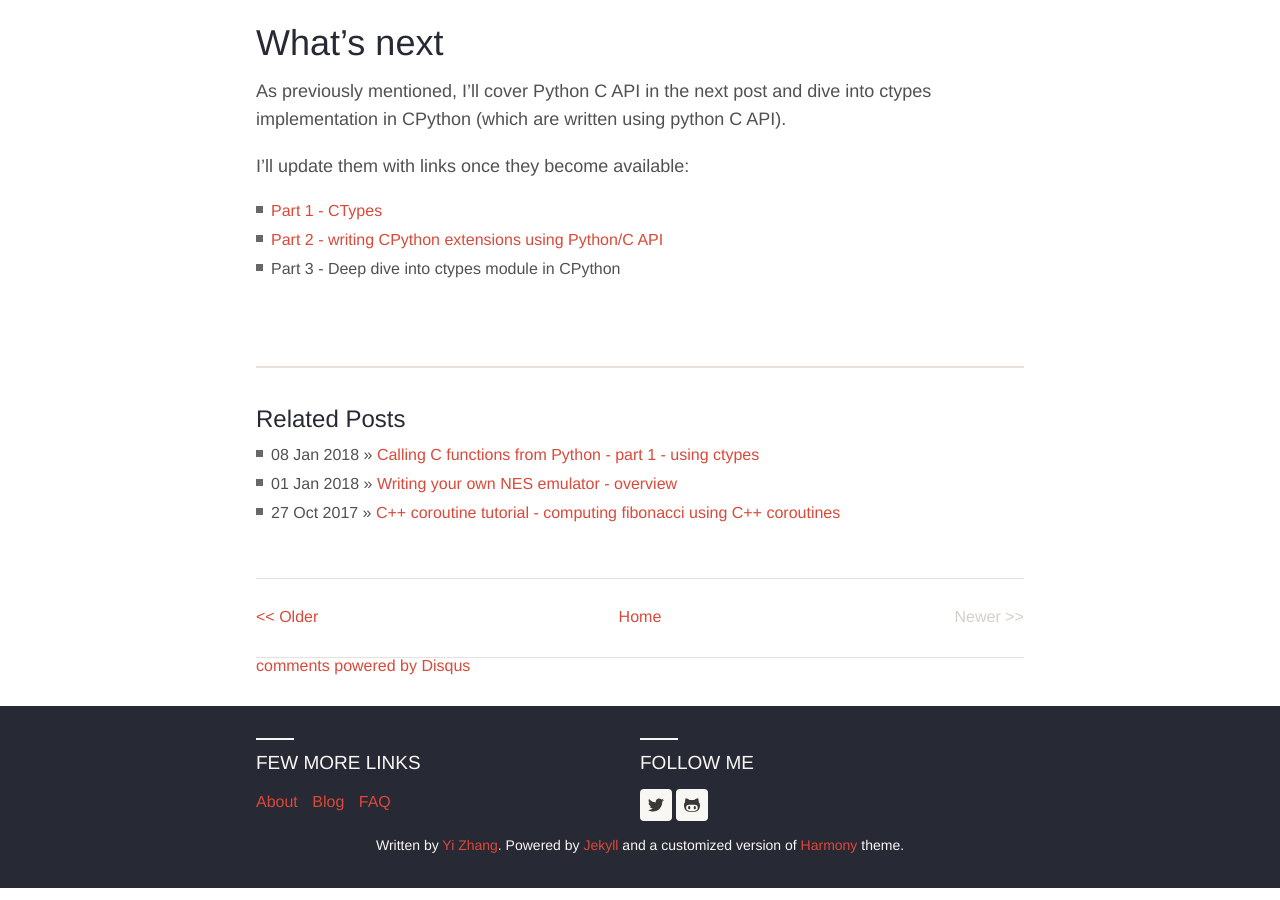
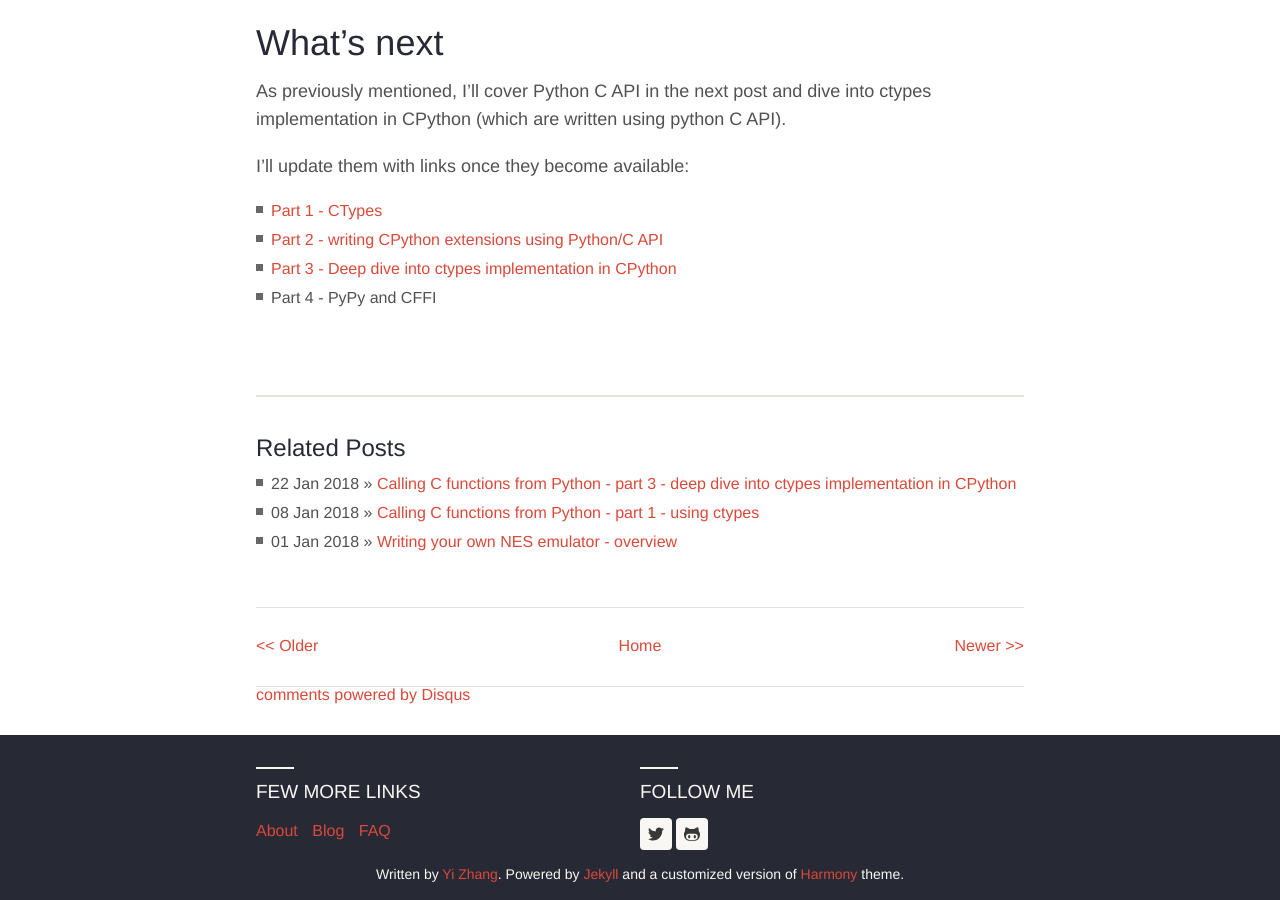
Before and after one commit to yizhang82/yizhang82.github.io, a Jekyll site: the page built from _posts/2018-01-15-python-interop-2.md, in a window 1280 px wide and 900 px high, scrolled down 10616 px. Built offline with Jekyll 4.4.1, drawn with Linux system fonts in a browser that asks for light colours; nearby versions of some CDN libraries; comment, search, counter and statistics services are not loaded.

Commit message:
Publish python interop 3 and update links

```diff
--- a/_posts/2018-01-15-python-interop-2.md
+++ b/_posts/2018-01-15-python-interop-2.md
@@ -403,4 +403,5 @@ I'll update them with links once they become available:
 
 * [Part 1 - CTypes](/python-interop-ctypes)
 * [Part 2 - writing CPython extensions using Python/C API](/python-interop-capi)
-* Part 3 - Deep dive into ctypes module in CPython
+* [Part 3 - Deep dive into ctypes implementation in CPython](/python-interop-inside-ctypes)
+* Part 4 - PyPy and CFFI
--- a/_drafts/python-ctypes.md
+++ b/_posts/2018-01-22-python-interop-3.md
@@ -1,5 +1,18 @@
-
-## Deep Dive
+---
+layout: post
+title:  "Calling C functions from Python - part 3 - deep dive into ctypes implementation in CPython"
+date:   2018-01-22
+description: Calling C functions from Python - part 3 - deep dive into ctypes implementation in CPython
+permalink: python-interop-inside-ctypes
+comments: true
+categories:
+- python
+- interop
+- ctypes
+- cpython
+- vm
+- runtime
+---
 
 Last time we've looked at using ctypes to call C API, and writing extension module using Python/C API. Now we can finally tie these two together - looking at how ctypes is actually implemented using mix of Python/C API  and Python code.
 
@@ -495,7 +508,7 @@ Originally I was planning to write 3 part series. But then I got interested in [
 
 I'll update them with links once they become available:
 
-- Part 1 - CTypes
-- Part 2 - Using Python C API (CPython only)
-- Part 3 - Deep dive into ctypes module in CPython
-- Part 4 - PyPy and CFFI
+* [Part 1 - CTypes](/python-interop-ctypes)
+* [Part 2 - writing CPython extensions using Python/C API](/python-interop-capi)
+* [Part 3 - Deep dive into ctypes implementation in CPython](/python-interop-inside-ctypes)
+* Part 4 - PyPy and CFFI
```
Also changed, not shown: _posts/2018-01-08-python-interop-1.md (+2 -1 lines).
